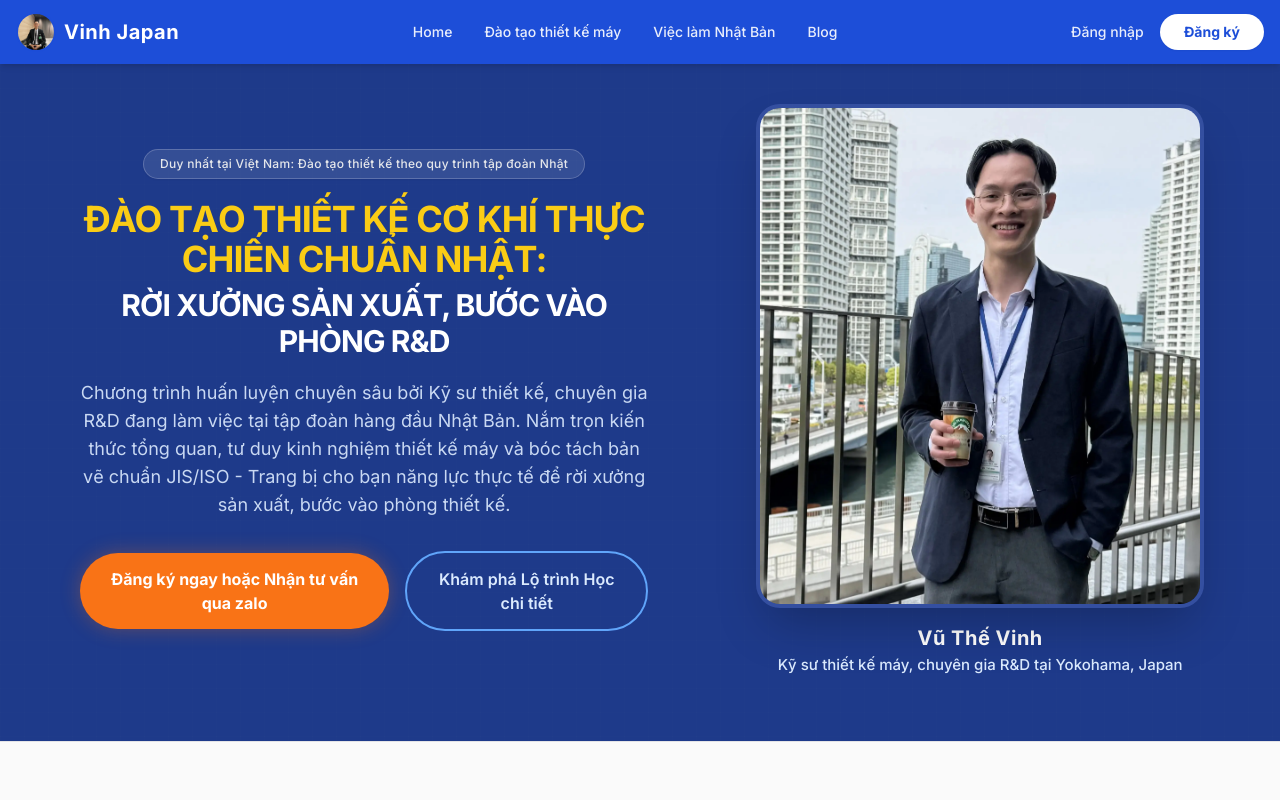
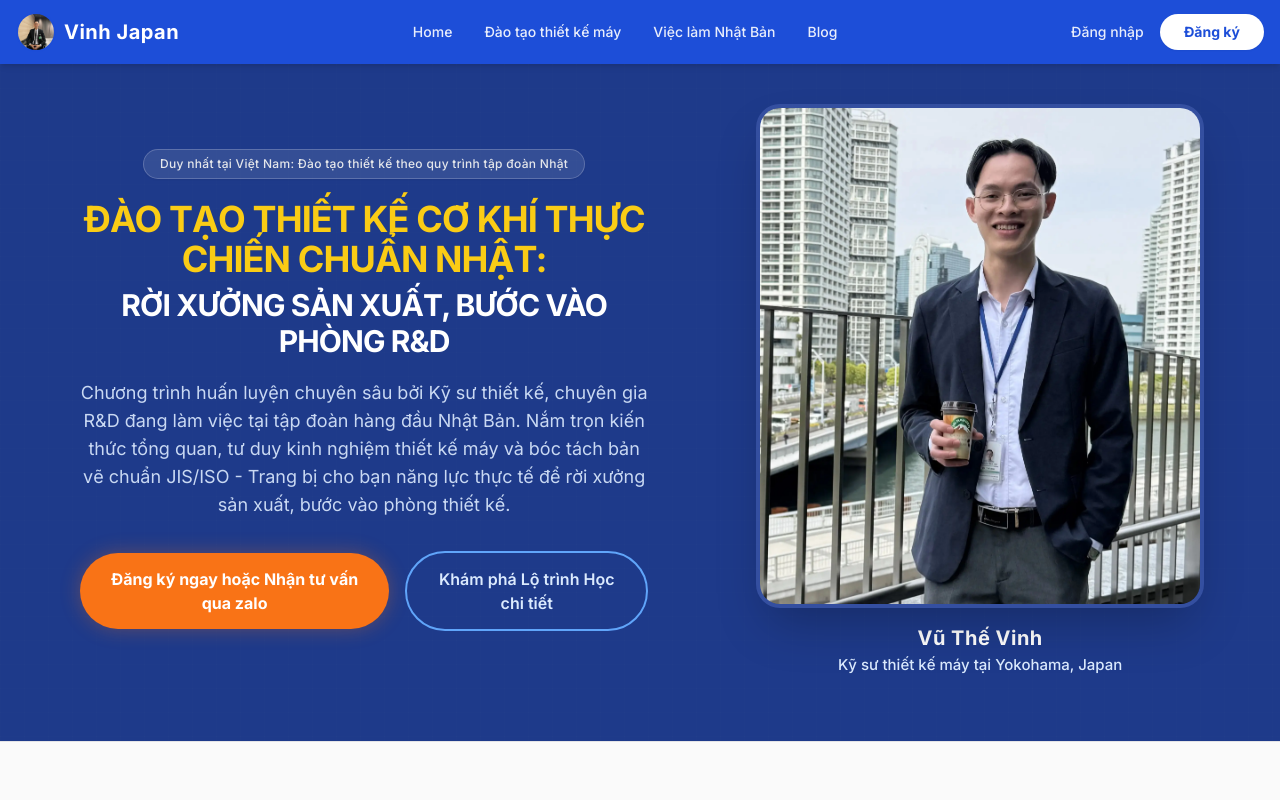
Before and after one commit to vinhcongtu/vinh-japan-web, a Next.js app: page /thiet-ke-may-chuan-nhat in a window 1280 px wide. Shown: the top 800 px of the page. Built offline with nearby package versions, Linux system fonts and the light colour scheme.

Commit message:
page.tsx

```diff
--- a/app/(marketing)/thiet-ke-may-chuan-nhat/page.tsx
+++ b/app/(marketing)/thiet-ke-may-chuan-nhat/page.tsx
@@ -71,7 +71,7 @@ export default function CourseLandingPage() {
               </div>
               <div className="text-center mt-4 w-full">
                 <p className="font-bold text-white text-lg md:text-xl tracking-wide mb-0.5">Vũ Thế Vinh</p>
-                <p className="text-blue-100 text-[15px] font-medium">Kỹ sư thiết kế máy, chuyên gia R&D tại Yokohama, Japan</p>
+                <p className="text-blue-100 text-[15px] font-medium">Kỹ sư thiết kế máy tại Yokohama, Japan</p>
               </div>
             </div>
           </div>
```
